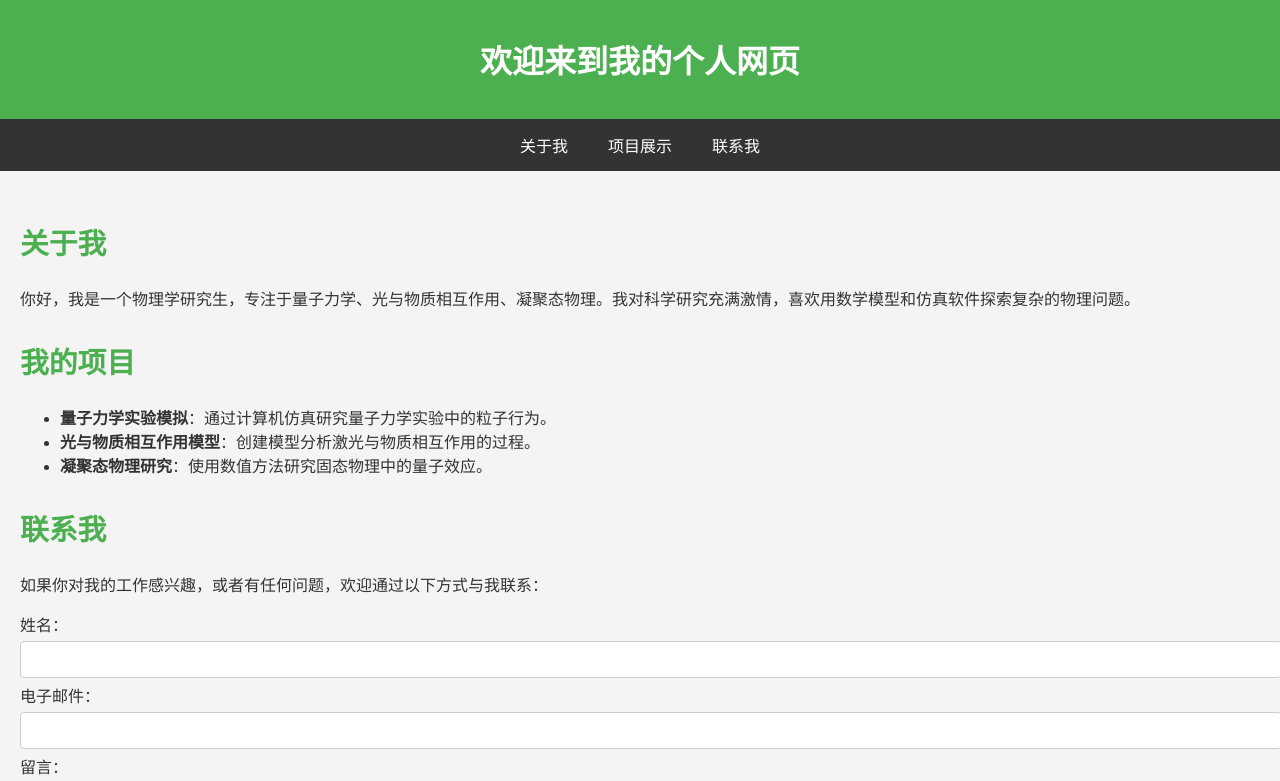
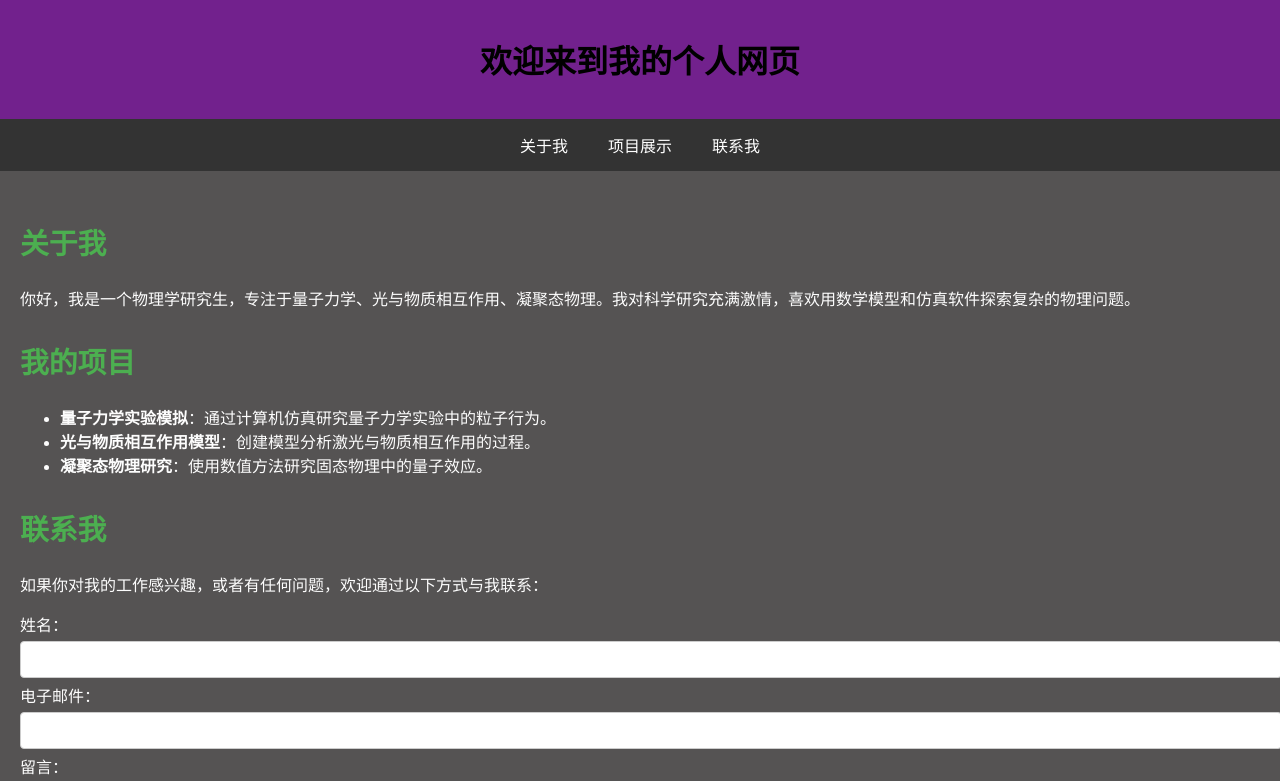
Before and after one commit to jackx-svg/zex.github.io, a plain HTML site: page index.html in a window 1280 px wide. Shown: the top 781 px of the page. Drawn offline with Linux system fonts and the light colour scheme.

Commit message:
添加注释，修改颜色

```diff
--- a/index.html
+++ b/index.html
@@ -1,24 +1,24 @@
-<!DOCTYPE html>
-<html lang="zh">
+<!DOCTYPE html>   <!-- 声明文档类型 -->
+<html lang="zh">  <!-- 文档语言为中文 -->
 <head>
-    <meta charset="UTF-8">
-    <meta name="viewport" content="width=device-width, initial-scale=1.0">
-    <title>个人网页</title>
-    <style>
+    <meta charset="UTF-8">    <!-- 设置网页字符集为UTF-8，支持中文 -->
+    <meta name="viewport" content="width=device-width, initial-scale=1.0"><!-- 设置响应式设计，确保页面可以在不同设备上显示 -->
+    <title>Phyx的个人网页</title><!-- 网页标题，显示于浏览器的标签栏中 -->
+    <style>   /* 这是一个CSS */
         body {
-            font-family: Arial, sans-serif;
-            margin: 0;
-            padding: 0;
-            background-color: #f4f4f4;
-            color: #333;
+            font-family: Arial, sans-serif;  /* 字体 */
+            margin: 0;/* 外边距 */
+            padding: 0; /* 内边距 */
+            background-color: #282525c9;/* 背景色 */
+            color: #fefefefe;/* 字体颜色 */
         }
-        header {
-            background-color: #4CAF50;
-            color: white;
+        header {          /* 网页顶部 */
+            background-color: #771c95e3;
+            color: rgb(0, 0, 0);
             padding: 15px;
             text-align: center;
         }
-        nav {
+        nav {          /* 导航栏 */
             display: flex;
             justify-content: center;
             background-color: #333;
```
Also changed, not shown: 1 other file.
